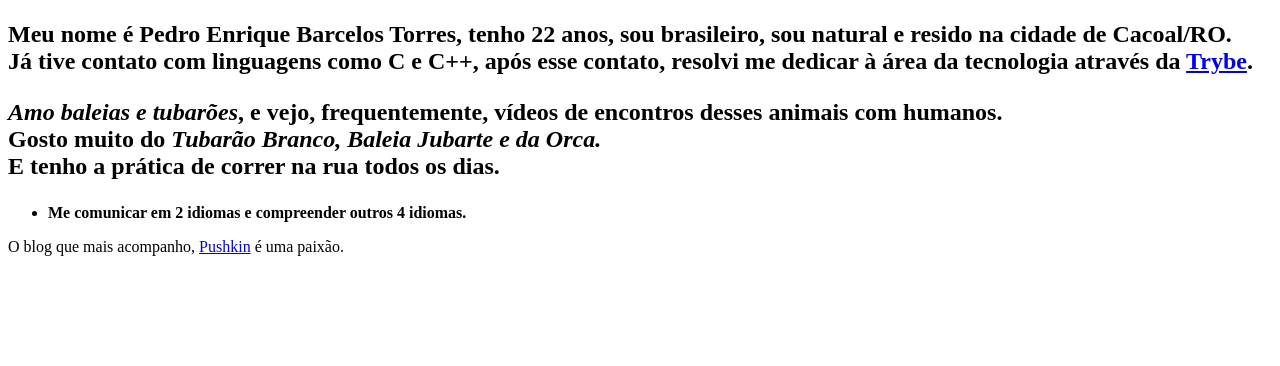
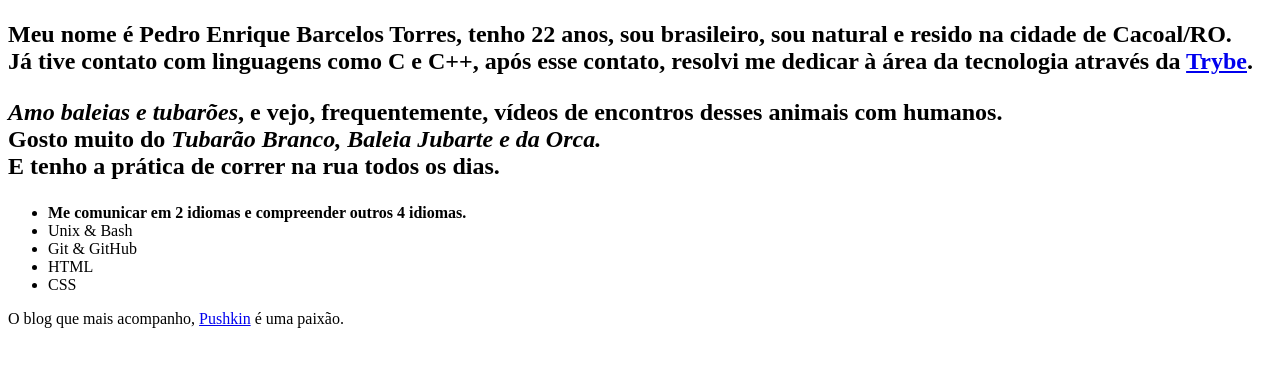
Before and after one commit to pedroebtorres/pedroebtorres.github.io, a plain HTML site: page index.html in a window 1280 px wide. Shown: the part 138-504 px from the top of the page. Drawn offline with Linux system fonts and the light colour scheme.

Commit message:
Atualização de Habilidades

```diff
--- a/index.html
+++ b/index.html
@@ -29,6 +29,10 @@
     </h3>
     <ul id="habilidades">
         <li><strong>Me comunicar em 2 idiomas e compreender outros 4 idiomas.</strong></li>
+        <li>Unix & Bash</li>
+        <li>Git & GitHub</li>
+        <li>HTML</li>
+        <li>CSS</li>
     </ul>
     <p id="blog">O blog que mais acompanho, <a href="https://www.revistaprosaversoearte.com/aleksandr-puchkin-poemas/" target="_blank">Pushkin</a> é uma paixão.</p>
 </body>
```
